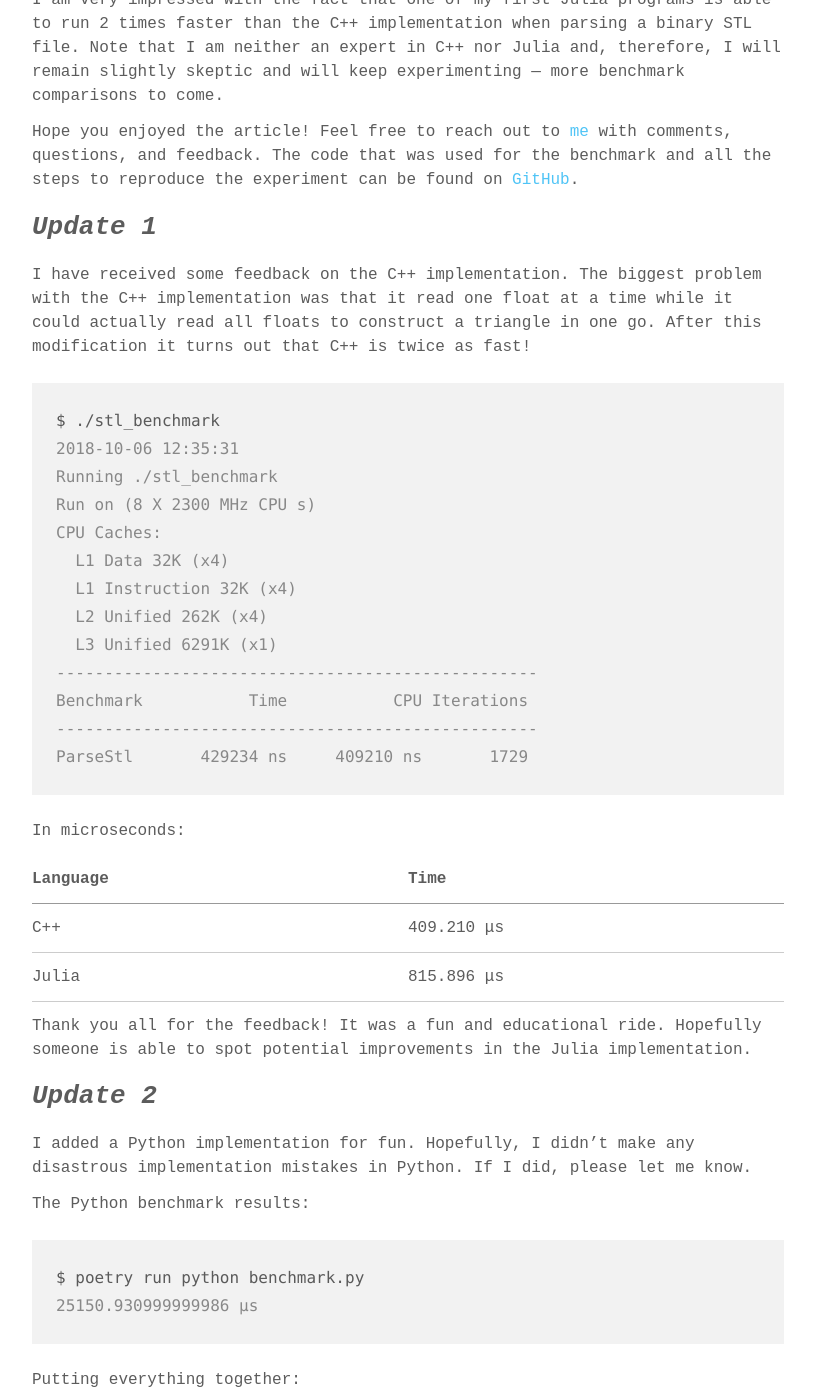
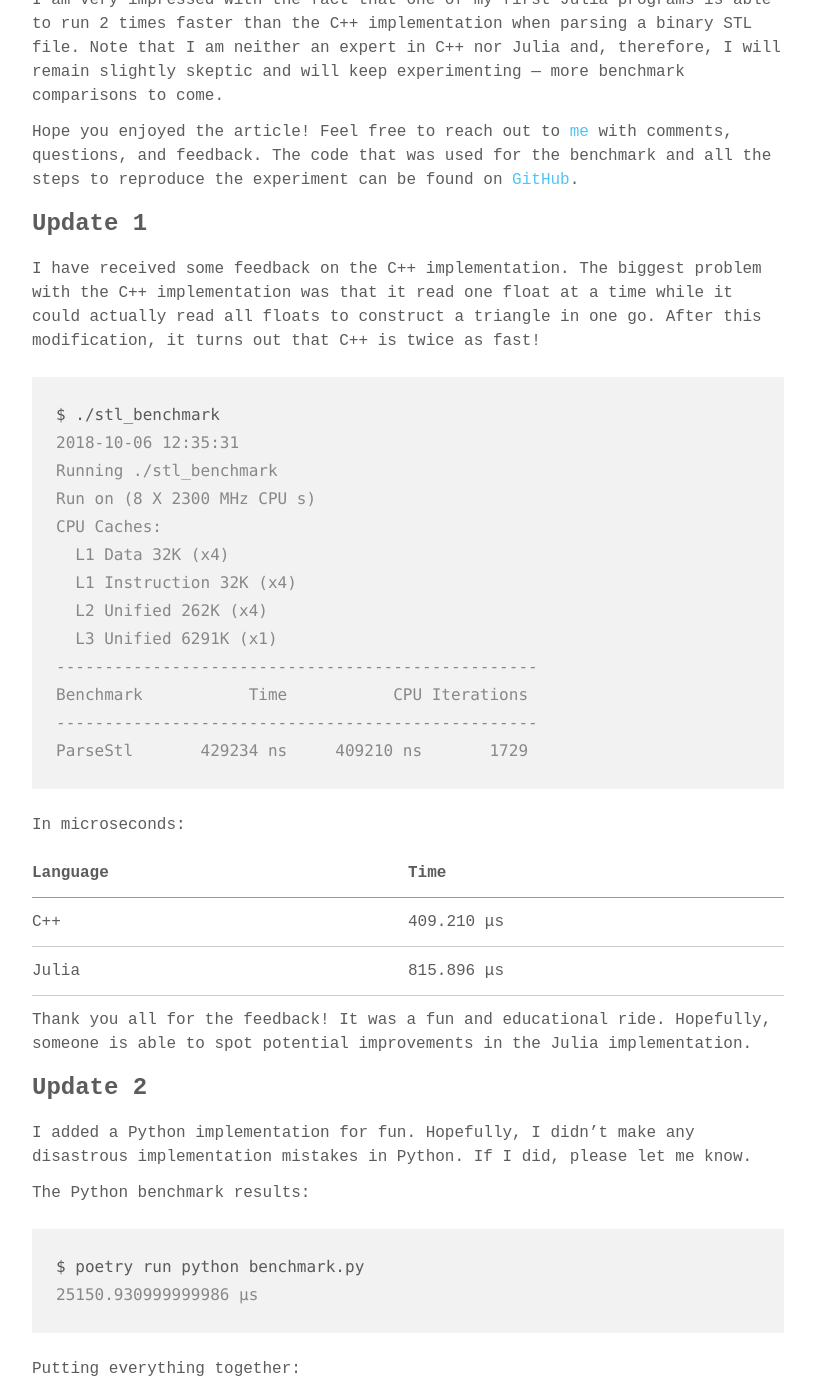
Before and after one commit to aaronang/aaronang.github.io, a Jekyll site: the page built from _posts/2018-10-06-stl-benchmark-comparison-cpp-vs-julia.md, in a window 1280 px wide and 1400 px high, scrolled down 1717 px. Shown: the whole window, without its empty margins (232-1047 px from the left). Built offline with Jekyll 4.4.1, drawn with Linux system fonts in a browser that asks for light colours; some web fonts are replaced.

Commit message:
Style updates

````diff
--- a/_posts/2018-10-06-stl-benchmark-comparison-cpp-vs-julia.md
+++ b/_posts/2018-10-06-stl-benchmark-comparison-cpp-vs-julia.md
@@ -76,9 +76,9 @@ Hope you enjoyed the article! Feel free to reach out to
 code that was used for the benchmark and all the steps to reproduce the
 experiment can be found on [GitHub](https://github.com/aaronang/stl-benchmark).
 
-## *Update 1*
+### Update 1
 
-I have received some feedback on the C++ implementation. The biggest problem with the C++ implementation was that it read one float at a time while it could actually read all floats to construct a triangle in one go. After this modification it turns out that C++ is twice as fast!
+I have received some feedback on the C++ implementation. The biggest problem with the C++ implementation was that it read one float at a time while it could actually read all floats to construct a triangle in one go. After this modification, it turns out that C++ is twice as fast!
 
 ```console
 $ ./stl_benchmark
@@ -103,9 +103,9 @@ In microseconds:
 | C++      | 409.210 μs |
 | Julia    | 815.896 μs |
 
-Thank you all for the feedback! It was a fun and educational ride. Hopefully someone is able to spot potential improvements in the Julia implementation.
+Thank you all for the feedback! It was a fun and educational ride. Hopefully, someone is able to spot potential improvements in the Julia implementation.
 
-## *Update 2*
+### Update 2
 
 I added a Python implementation for fun. Hopefully, I didn't make any disastrous
 implementation mistakes in Python. If I did, please let me know.
````
